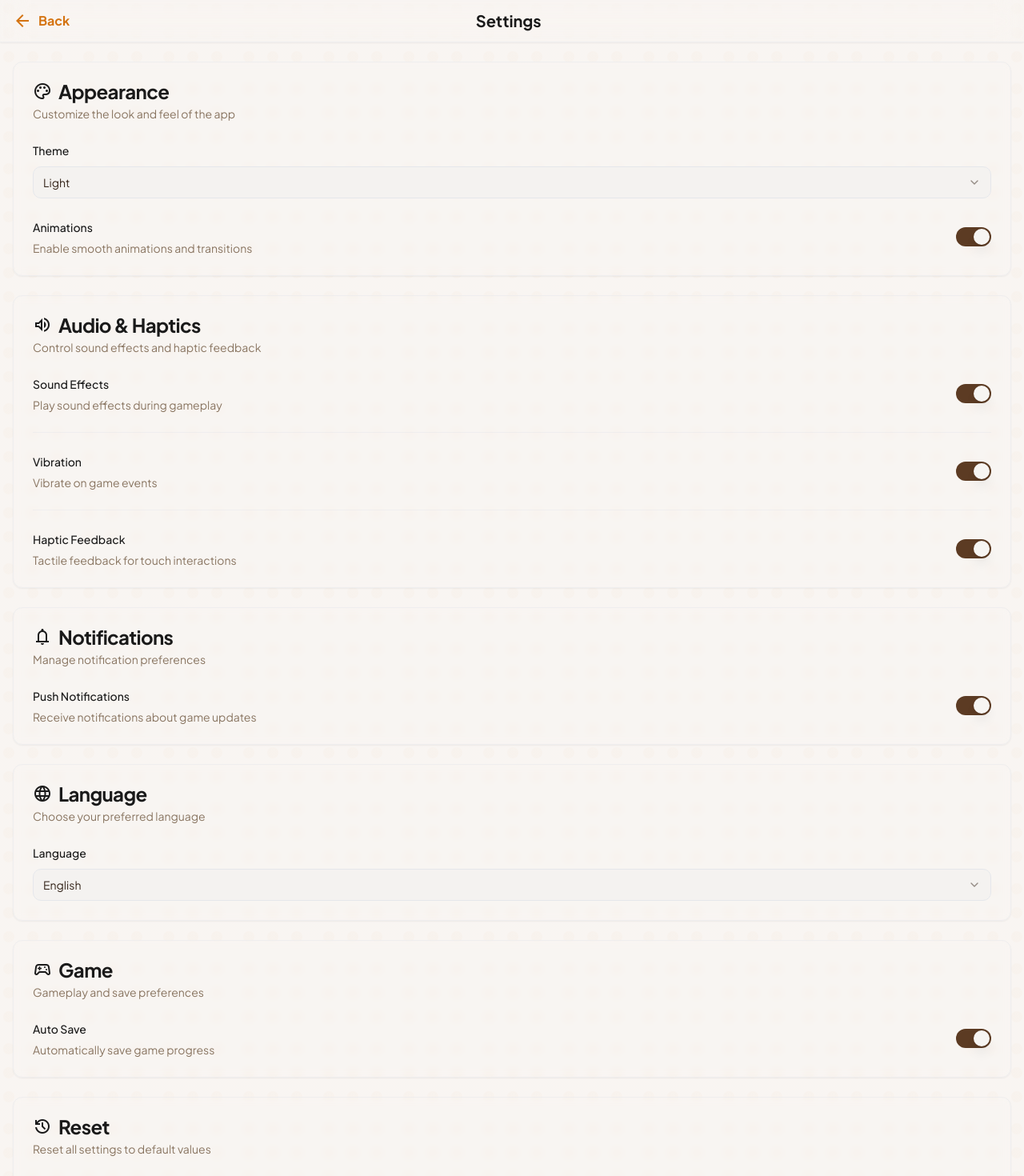
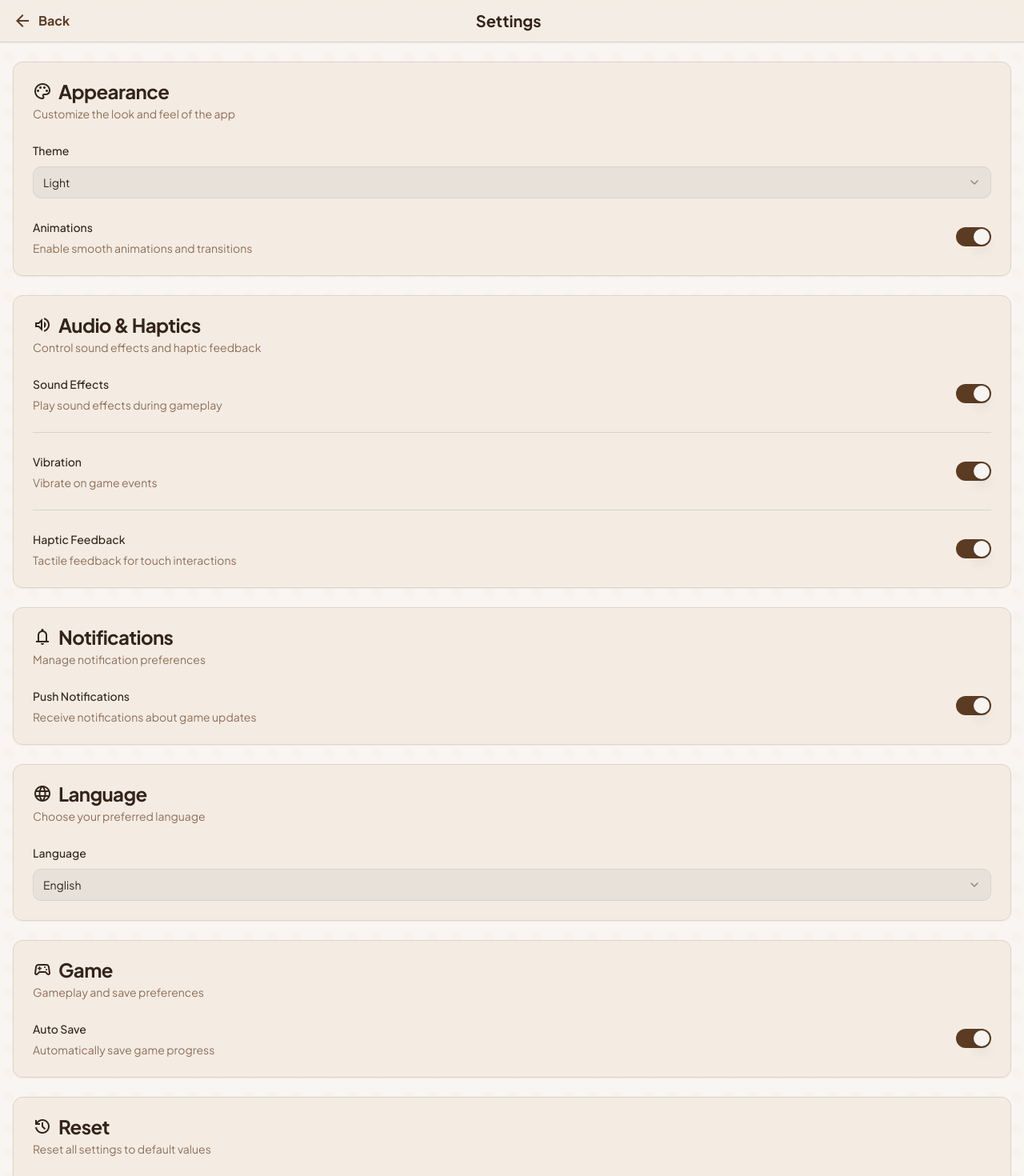
Before and after one commit to Amanatal11/gebeta-digital-soiree, a React (Vite) app: page /settings in a window 1280 px wide. Shown: the top 1470 px of the page at 80% size. Built offline with nearby package versions, Linux system fonts and the light colour scheme.

Commit message:
COnfigured Settings Dashboard

```diff
--- a/src/pages/Settings.tsx
+++ b/src/pages/Settings.tsx
@@ -70,17 +70,22 @@ const Settings = () => {
     { value: "so", label: "Soomaali (Somali)" },
   ];
 
+  // Use different background based on theme
+  const backgroundClass = theme === "dark"
+    ? "min-h-screen bg-background"
+    : "ethiopian-pattern min-h-screen";
+
   return (
-    <div className="ethiopian-pattern min-h-screen">
-      <div className="relative flex h-auto min-h-screen w-full flex-col justify-between group/design-root overflow-x-hidden text-[var(--text-color)]">
+    <div className={backgroundClass}>
+      <div className="relative flex h-auto min-h-screen w-full flex-col justify-between group/design-root overflow-x-hidden text-foreground">
         {/* Header */}
-        <header className="sticky top-0 bg-[var(--card-bg)]/80 backdrop-blur-lg border-b border-gray-200/50 shadow-sm z-10">
+        <header className="sticky top-0 bg-card/80 backdrop-blur-lg border-b border-border shadow-sm z-10">
           <div className="flex items-center justify-between px-4 py-3">
-            <Link to="/" className="flex items-center gap-2 text-[var(--primary-color)] hover:text-[var(--primary-color)]/80 transition-colors">
+            <Link to="/" className="flex items-center gap-2 text-primary hover:text-primary/80 transition-colors">
               <span className="material-symbols-outlined">arrow_back</span>
               <span className="font-semibold">Back</span>
             </Link>
-            <h1 className="text-xl font-bold text-[var(--text-color)]">Settings</h1>
+            <h1 className="text-xl font-bold text-foreground">Settings</h1>
             <div className="w-20"></div> {/* Spacer for centering */}
           </div>
         </header>
@@ -88,27 +93,27 @@ const Settings = () => {
         {/* Main Content */}
         <main className="flex-1 px-4 py-6 space-y-6">
           {/* Appearance Settings */}
-          <Card className="bg-[var(--card-bg)]/90 backdrop-blur-sm border-gray-200/50">
+          <Card className="bg-card/90 backdrop-blur-sm border-border">
             <CardHeader>
-              <CardTitle className="flex items-center gap-2 text-[var(--text-color)]">
+              <CardTitle className="flex items-center gap-2 text-foreground">
                 <span className="material-symbols-outlined">palette</span>
                 Appearance
               </CardTitle>
-              <CardDescription className="text-[var(--subtle-text)]">
+              <CardDescription className="text-muted-foreground">
                 Customize the look and feel of the app
               </CardDescription>
             </CardHeader>
             <CardContent className="space-y-6">
               {/* Theme Selector */}
               <div className="space-y-2">
-                <Label htmlFor="theme" className="text-[var(--text-color)] font-medium">
+                <Label htmlFor="theme" className="text-foreground font-medium">
                   Theme
                 </Label>
                 <Select
                   value={settings.theme}
                   onValueChange={(value) => updateSetting("theme", value)}
                 >
-                  <SelectTrigger className="bg-[var(--accent-light)] border-gray-200">
+                  <SelectTrigger className="bg-muted border-border">
                     <SelectValue placeholder="Select theme" />
                   </SelectTrigger>
                   <SelectContent>
@@ -122,10 +127,10 @@ const Settings = () => {
               {/* Animations Toggle */}
               <div className="flex items-center justify-between">
                 <div className="space-y-1">
-                  <Label htmlFor="animations" className="text-[var(--text-color)] font-medium">
+                  <Label htmlFor="animations" className="text-foreground font-medium">
                     Animations
                   </Label>
-                  <p className="text-sm text-[var(--subtle-text)]">
+                  <p className="text-sm text-muted-foreground">
                     Enable smooth animations and transitions
                   </p>
                 </div>
@@ -139,13 +144,13 @@ const Settings = () => {
           </Card>
 
           {/* Audio & Haptics Settings */}
-          <Card className="bg-[var(--card-bg)]/90 backdrop-blur-sm border-gray-200/50">
+          <Card className="bg-card/90 backdrop-blur-sm border-border">
             <CardHeader>
-              <CardTitle className="flex items-center gap-2 text-[var(--text-color)]">
+              <CardTitle className="flex items-center gap-2 text-foreground">
                 <span className="material-symbols-outlined">volume_up</span>
                 Audio & Haptics
               </CardTitle>
-              <CardDescription className="text-[var(--subtle-text)]">
+              <CardDescription className="text-muted-foreground">
                 Control sound effects and haptic feedback
               </CardDescription>
             </CardHeader>
@@ -153,10 +158,10 @@ const Settings = () => {
               {/* Sound Toggle */}
               <div className="flex items-center justify-between">
                 <div className="space-y-1">
-                  <Label htmlFor="sound" className="text-[var(--text-color)] font-medium">
+                  <Label htmlFor="sound" className="text-foreground font-medium">
                     Sound Effects
                   </Label>
-                  <p className="text-sm text-[var(--subtle-text)]">
+                  <p className="text-sm text-muted-foreground">
                     Play sound effects during gameplay
                   </p>
                 </div>
@@ -167,15 +172,15 @@ const Settings = () => {
                 />
               </div>
 
-              <Separator className="bg-gray-200/50" />
+              <Separator className="bg-border" />
 
               {/* Vibration Toggle */}
               <div className="flex items-center justify-between">
                 <div className="space-y-1">
-                  <Label htmlFor="vibration" className="text-[var(--text-color)] font-medium">
+                  <Label htmlFor="vibration" className="text-foreground font-medium">
                     Vibration
                   </Label>
-                  <p className="text-sm text-[var(--subtle-text)]">
+                  <p className="text-sm text-muted-foreground">
                     Vibrate on game events
                   </p>
                 </div>
@@ -186,15 +191,15 @@ const Settings = () => {
                 />
               </div>
 
-              <Separator className="bg-gray-200/50" />
+              <Separator className="bg-border" />
 
               {/* Haptic Feedback Toggle */}
               <div className="flex items-center justify-between">
                 <div className="space-y-1">
-                  <Label htmlFor="haptic" className="text-[var(--text-color)] font-medium">
+                  <Label htmlFor="haptic" className="text-foreground font-medium">
                     Haptic Feedback
                   </Label>
-                  <p className="text-sm text-[var(--subtle-text)]">
+                  <p className="text-sm text-muted-foreground">
                     Tactile feedback for touch interactions
                   </p>
                 </div>
@@ -208,13 +213,13 @@ const Settings = () => {
           </Card>
 
           {/* Notifications Settings */}
-          <Card className="bg-[var(--card-bg)]/90 backdrop-blur-sm border-gray-200/50">
+          <Card className="bg-card/90 backdrop-blur-sm border-border">
             <CardHeader>
-              <CardTitle className="flex items-center gap-2 text-[var(--text-color)]">
+              <CardTitle className="flex items-center gap-2 text-foreground">
                 <span className="material-symbols-outlined">notifications</span>
                 Notifications
               </CardTitle>
-              <CardDescription className="text-[var(--subtle-text)]">
+              <CardDescription className="text-muted-foreground">
                 Manage notification preferences
               </CardDescription>
             </CardHeader>
@@ -222,10 +227,10 @@ const Settings = () => {
               {/* Notifications Toggle */}
               <div className="flex items-center justify-between">
                 <div className="space-y-1">
-                  <Label htmlFor="notifications" className="text-[var(--text-color)] font-medium">
+                  <Label htmlFor="notifications" className="text-foreground font-medium">
                     Push Notifications
                   </Label>
-                  <p className="text-sm text-[var(--subtle-text)]">
+                  <p className="text-sm text-muted-foreground">
                     Receive notifications about game updates
                   </p>
                 </div>
@@ -239,27 +244,27 @@ const Settings = () => {
           </Card>
 
           {/* Language Settings */}
-          <Card className="bg-[var(--card-bg)]/90 backdrop-blur-sm border-gray-200/50">
+          <Card className="bg-card/90 backdrop-blur-sm border-border">
             <CardHeader>
-              <CardTitle className="flex items-center gap-2 text-[var(--text-color)]">
+              <CardTitle className="flex items-center gap-2 text-foreground">
                 <span className="material-symbols-outlined">language</span>
                 Language
               </CardTitle>
-              <CardDescription className="text-[var(--subtle-text)]">
+              <CardDescription className="text-muted-foreground">
                 Choose your preferred language
               </CardDescription>
             </CardHeader>
             <CardContent className="space-y-6">
               {/* Language Selector */}
               <div className="space-y-2">
-                <Label htmlFor="language" className="text-[var(--text-color)] font-medium">
+                <Label htmlFor="language" className="text-foreground font-medium">
                   Language
                 </Label>
                 <Select
                   value={settings.language}
                   onValueChange={(value) => updateSetting("language", value)}
                 >
-                  <SelectTrigger className="bg-[var(--accent-light)] border-gray-200">
+                  <SelectTrigger className="bg-muted border-border">
                     <SelectValue placeholder="Select language" />
                   </SelectTrigger>
                   <SelectContent>
@@ -275,13 +280,13 @@ const Settings = () => {
           </Card>
 
           {/* Game Settings */}
-          <Card className="bg-[var(--card-bg)]/90 backdrop-blur-sm border-gray-200/50">
+          <Card className="bg-card/90 backdrop-blur-sm border-border">
             <CardHeader>
-              <CardTitle className="flex items-center gap-2 text-[var(--text-color)]">
+              <CardTitle className="flex items-center gap-2 text-foreground">
                 <span className="material-symbols-outlined">sports_esports</span>
                 Game
               </CardTitle>
-              <CardDescription className="text-[var(--subtle-text)]">
+              <CardDescription className="text-muted-foreground">
                 Gameplay and save preferences
               </CardDescription>
             </CardHeader>
@@ -289,10 +294,10 @@ const Settings = () => {
               {/* Auto Save Toggle */}
               <div className="flex items-center justify-between">
                 <div className="space-y-1">
-                  <Label htmlFor="autosave" className="text-[var(--text-color)] font-medium">
+                  <Label htmlFor="autosave" className="text-foreground font-medium">
                     Auto Save
                   </Label>
-                  <p className="text-sm text-[var(--subtle-text)]">
+                  <p className="text-sm text-muted-foreground">
                     Automatically save game progress
                   </p>
                 </div>
@@ -306,13 +311,13 @@ const Settings = () => {
           </Card>
 
           {/* Reset Settings */}
-          <Card className="bg-[var(--card-bg)]/90 backdrop-blur-sm border-gray-200/50">
+          <Card className="bg-card/90 backdrop-blur-sm border-border">
             <CardHeader>
-              <CardTitle className="flex items-center gap-2 text-[var(--text-color)]">
+              <CardTitle className="flex items-center gap-2 text-foreground">
                 <span className="material-symbols-outlined">restore</span>
                 Reset
               </CardTitle>
-              <CardDescription className="text-[var(--subtle-text)]">
+              <CardDescription className="text-muted-foreground">
                 Reset all settings to default values
               </CardDescription>
             </CardHeader>
@@ -342,26 +347,26 @@ const Settings = () => {
         </main>
 
         {/* Footer Navigation */}
-        <footer className="sticky bottom-0 bg-[var(--card-bg)]/80 backdrop-blur-lg border-t border-gray-200/50 shadow-t-sm">
+        <footer className="sticky bottom-0 bg-card/80 backdrop-blur-lg border-t border-gray-200/50 shadow-t-sm">
           <nav className="flex justify-around items-center px-4 py-2">
-            <Link className="flex flex-col items-center justify-center gap-1 p-2 rounded-lg text-[var(--subtle-text)] hover:text-[var(--primary-color)] transition-colors" to="/">
+            <Link className="flex flex-col items-center justify-center gap-1 p-2 rounded-lg text-muted-foreground hover:text-primary transition-colors" to="/">
               <span className="material-symbols-outlined">home</span>
               <span className="text-xs font-medium">Home</span>
             </Link>
-            <Link className="flex flex-col items-center justify-center gap-1 p-2 rounded-lg text-[var(--subtle-text)] hover:text-[var(--primary-color)] transition-colors" to="/game">
+            <Link className="flex flex-col items-center justify-center gap-1 p-2 rounded-lg text-muted-foreground hover:text-primary transition-colors" to="/game">
               <span className="material-symbols-outlined">add_box</span>
               <span className="text-xs font-medium">New Game</span>
             </Link>
-            <a className="flex flex-col items-center justify-center gap-1 p-2 rounded-lg text-[var(--subtle-text)] hover:text-[var(--primary-color)] transition-colors" href="#">
+            <a className="flex flex-col items-center justify-center gap-1 p-2 rounded-lg text-muted-foreground hover:text-primary transition-colors" href="#">
               <span className="material-symbols-outlined">leaderboard</span>
               <span className="text-xs font-medium">Leaderboard</span>
             </a>
-            <Link className="flex flex-col items-center justify-center gap-1 p-2 rounded-lg text-[var(--primary-color)]" to="/settings">
+            <Link className="flex flex-col items-center justify-center gap-1 p-2 rounded-lg text-primary" to="/settings">
               <span className="material-symbols-outlined" style={{ fontVariationSettings: "'FILL' 1" }}>settings</span>
               <span className="text-xs font-semibold">Settings</span>
             </Link>
           </nav>
-          <div className="h-safe-area-bottom bg-[var(--card-bg)]/80"></div>
+          <div className="h-safe-area-bottom bg-card/80"></div>
         </footer>
       </div>
     </div>
```
